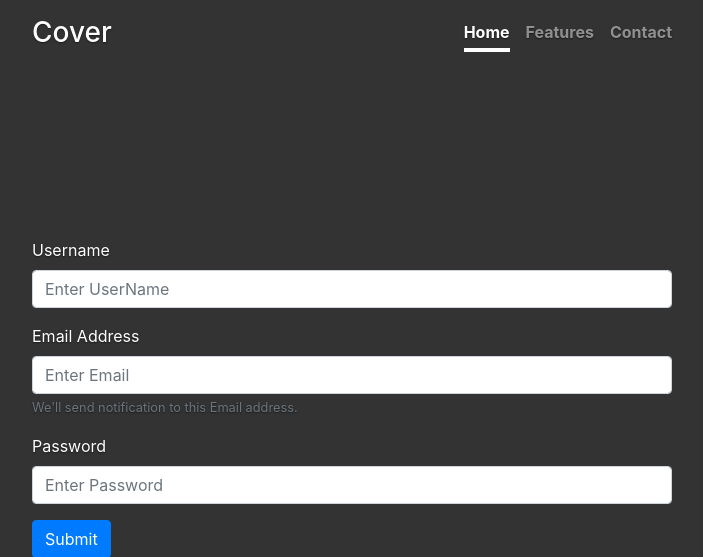
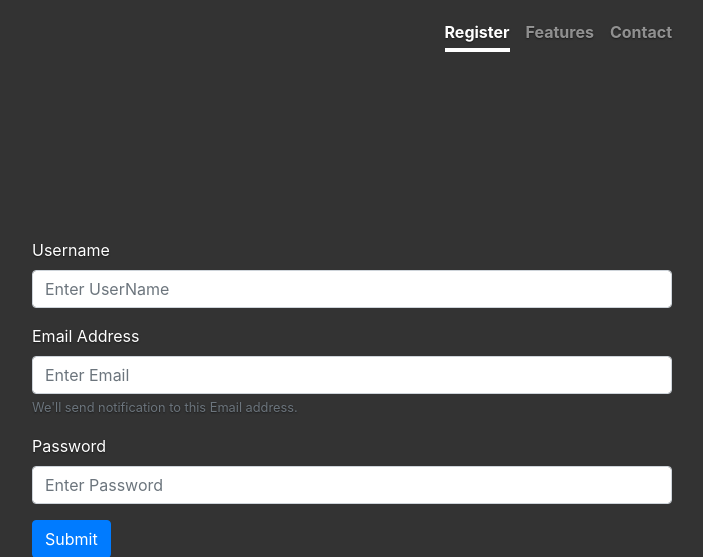
Before and after one commit to Alanspants/4920Avenger, a Flask app: page /register in a window 1280 px wide. Shown: the top 557 px of the page, without its empty margins (288-991 px from the left). Run offline with Flask 2, Linux system fonts and the light colour scheme; some libraries are stand-ins or nearby versions.

Commit message:
Prefected registeration function

```diff
--- a/app.py
+++ b/app.py
@@ -1,16 +1,36 @@
-from flask import Flask, render_template
+from flask import Flask, render_template, session
+from flask import request, redirect
 from modles.money import Money
+from modles.user import User
+from modles.database import Database
 
 app = Flask(__name__)
+app.secret_key = "Alan "
+Database.initialize()
 
 @app.route("/")
 def home():
     moneydict, position = Money.search_data()
     return render_template("home.html", moneydict = moneydict)
 
-@app.route("/register")
+@app.route("/register", methods=['GET','POST'])
 def register():
-    return render_template("register.html")
+    if request.method == "POST":
+        name = request.form['InputName']
+        email = request.form['InputEmail']
+        password = request.form['InputPassword']
+        result = User.register_user(name, email, password)
+        if result is True:
+            session['email'] = email
+            session['name'] = name
+            # session['password'] = password
+            return redirect("/")
+        else:
+            message = "Your email address has already been registed."
+            return render_template("register.html",message=message)
+    else:
+        return render_template("register.html")
+
 
 if __name__ == "__main__":
     app.run(debug=True, port=4100)
--- a/templates/base.html
+++ b/templates/base.html
@@ -37,9 +37,9 @@
     <div class="cover-container d-flex w-100 h-100 p-3 mx-auto flex-column">
   <header class="masthead mb-auto">
     <div class="inner">
-      <h3 class="masthead-brand">Cover</h3>
+      <h3 class="masthead-brand">{{session['name']}}</h3>
       <nav class="nav nav-masthead justify-content-center">
-        <a class="nav-link active" href="#">Home</a>
+        <a class="nav-link active" href="/register">Register</a>
         <a class="nav-link" href="#">Features</a>
         <a class="nav-link" href="#">Contact</a>
       </nav>
```
